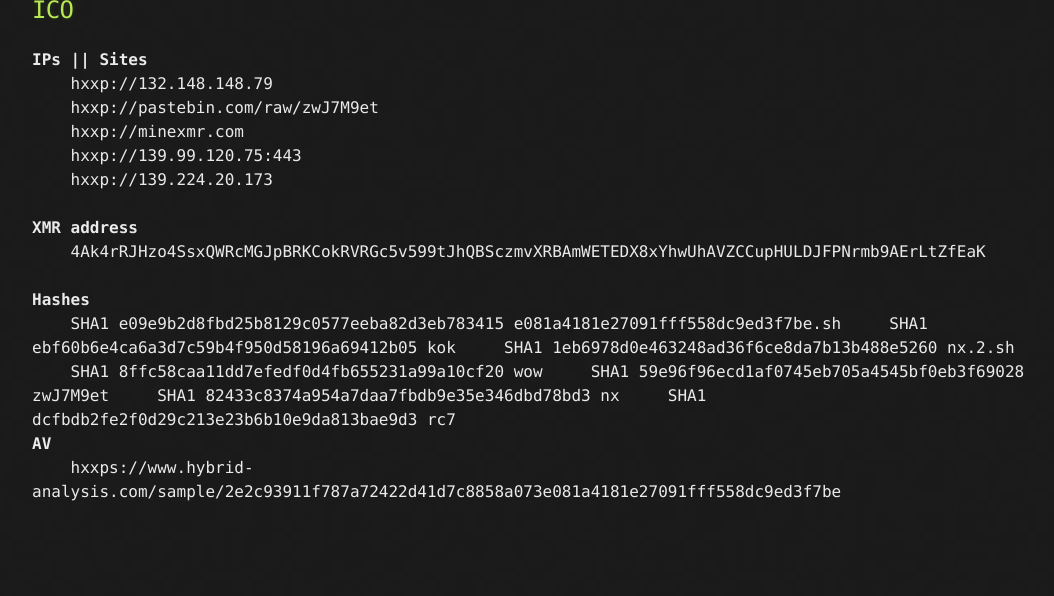
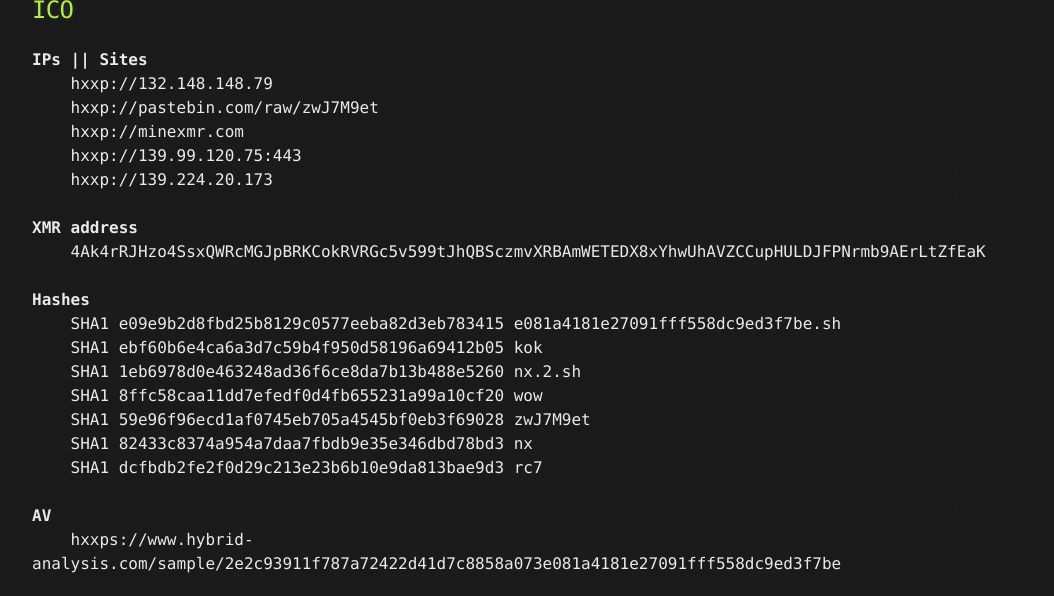
Before and after one commit to Michael-Meade/MinerFind, a Jekyll site: the page built from index.md, in a window 1280 px wide and 900 px high, scrolled down 2568 px, cut to the strip 304-900 px from the top of the window. Shown: the whole strip, without its empty margins (108-1162 px from the left). Built offline with Jekyll 4.4.1, drawn with Linux system fonts in a browser that asks for light colours; our own code applies the rules of GitHub Pages for plain Markdown files; before the commit the page ends 3396 px from its top, so only the background shows below that.

````diff
--- a/index.md
+++ b/index.md
@@ -51,12 +51,12 @@ The website ```https://www.xmrhunter.com/``` is a handy site that scrapes a bunc
 <br><b>XMR address</b><br>
 &nbsp;&nbsp;&nbsp;&nbsp;4Ak4rRJHzo4SsxQWRcMGJpBRKCokRVRGc5v599tJhQBSczmvXRBAmWETEDX8xYhwUhAVZCCupHULDJFPNrmb9AErLtZfEaK<br>
 <br><b>Hashes</b><br>
-&nbsp;&nbsp;&nbsp;&nbsp;SHA1 e09e9b2d8fbd25b8129c0577eeba82d3eb783415 e081a4181e27091fff558dc9ed3f7be.sh
-&nbsp;&nbsp;&nbsp;&nbsp;SHA1 ebf60b6e4ca6a3d7c59b4f950d58196a69412b05 kok
-&nbsp;&nbsp;&nbsp;&nbsp;SHA1 1eb6978d0e463248ad36f6ce8da7b13b488e5260 nx.2.sh
-&nbsp;&nbsp;&nbsp;&nbsp;SHA1 8ffc58caa11dd7efedf0d4fb655231a99a10cf20 wow
-&nbsp;&nbsp;&nbsp;&nbsp;SHA1 59e96f96ecd1af0745eb705a4545bf0eb3f69028 zwJ7M9et
-&nbsp;&nbsp;&nbsp;&nbsp;SHA1 82433c8374a954a7daa7fbdb9e35e346dbd78bd3 nx
-&nbsp;&nbsp;&nbsp;&nbsp;SHA1 dcfbdb2fe2f0d29c213e23b6b10e9da813bae9d3 rc7
+&nbsp;&nbsp;&nbsp;&nbsp;SHA1 e09e9b2d8fbd25b8129c0577eeba82d3eb783415 e081a4181e27091fff558dc9ed3f7be.sh<br>
+&nbsp;&nbsp;&nbsp;&nbsp;SHA1 ebf60b6e4ca6a3d7c59b4f950d58196a69412b05 kok<br>
+&nbsp;&nbsp;&nbsp;&nbsp;SHA1 1eb6978d0e463248ad36f6ce8da7b13b488e5260 nx.2.sh<br>
+&nbsp;&nbsp;&nbsp;&nbsp;SHA1 8ffc58caa11dd7efedf0d4fb655231a99a10cf20 wow<br>
+&nbsp;&nbsp;&nbsp;&nbsp;SHA1 59e96f96ecd1af0745eb705a4545bf0eb3f69028 zwJ7M9et<br>
+&nbsp;&nbsp;&nbsp;&nbsp;SHA1 82433c8374a954a7daa7fbdb9e35e346dbd78bd3 nx<br>
+&nbsp;&nbsp;&nbsp;&nbsp;SHA1 dcfbdb2fe2f0d29c213e23b6b10e9da813bae9d3 rc7<br>
 <br><b>AV</b><br>
-&nbsp;&nbsp;&nbsp;&nbsp;hxxps://www.hybrid-analysis.com/sample/2e2c93911f787a72422d41d7c8858a073e081a4181e27091fff558dc9ed3f7be
+&nbsp;&nbsp;&nbsp;&nbsp;hxxps://www.hybrid-analysis.com/sample/2e2c93911f787a72422d41d7c8858a073e081a4181e27091fff558dc9ed3f7be<br>
````
